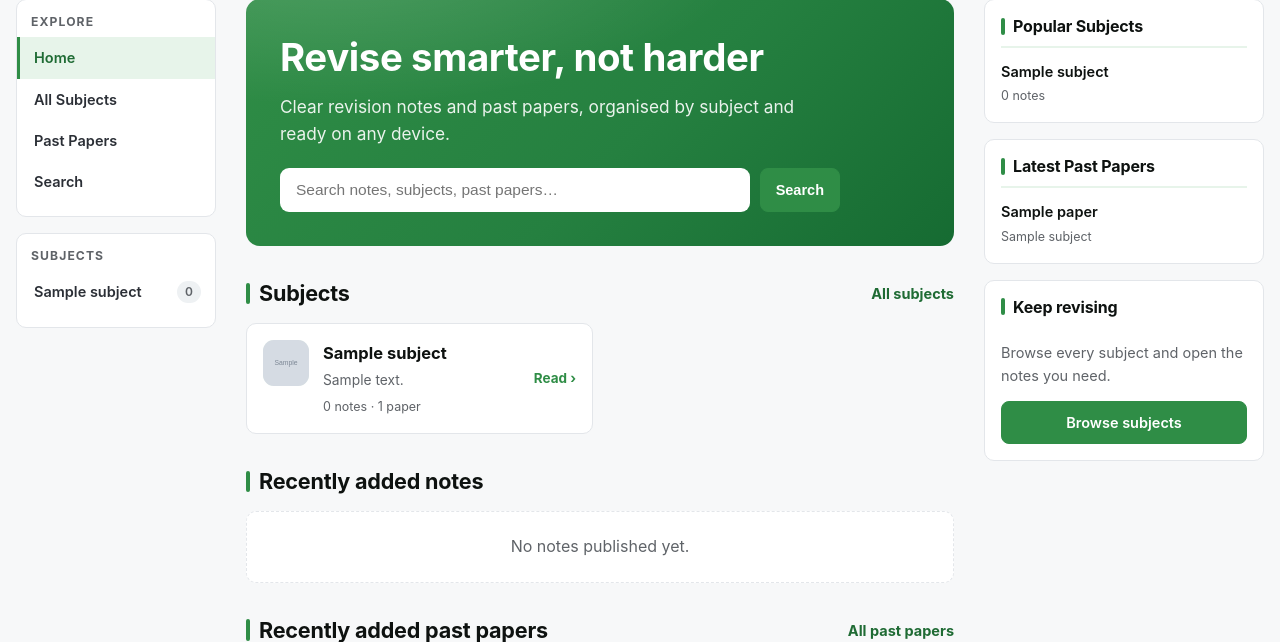
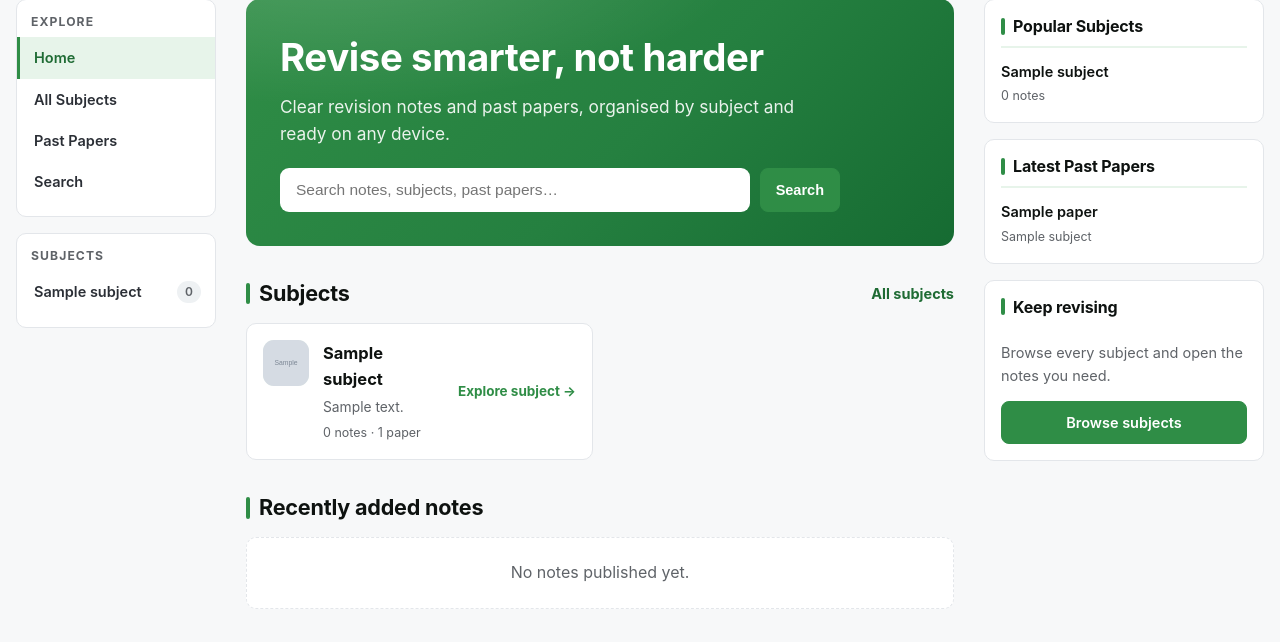
Before and after one commit to 1772hojaz/answered, a PHP site: page / in a window 1280 px wide. Shown: the part 137-779 px from the top of the page. Run offline with PHP 8.4, Linux system fonts and the light colour scheme; tables that the repository leaves empty hold one stand-in row (values such as "Sample post"); grey boxes marked "Sample" are stand-in pictures.

Commit message:
Refine resource cards and capture breadcrumb metadata

```diff
--- a/htdocs/includes/components.php
+++ b/htdocs/includes/components.php
@@ -18,6 +18,7 @@ if (!defined('APP_BOOTSTRAPPED')) {
  */
 function breadcrumbs(array $links): void
 {
+    $GLOBALS['seo_breadcrumbs'] = $links;
     echo '<nav class="breadcrumbs" aria-label="Breadcrumb"><ol>';
     $count = count($links);
     foreach ($links as $i => $link) {
@@ -84,7 +85,7 @@ function render_subject_grid(array $subjects): void
                 . '</span>';
         }
         echo '</span>';
-        echo '<span class="gfg-card-go" aria-hidden="true">Read &rsaquo;</span>';
+        echo '<span class="gfg-card-go" aria-hidden="true">Explore subject &rarr;</span>';
         echo '</a>';
     }
     echo '</div>';
@@ -105,6 +106,7 @@ function render_note_list(array $notes, bool $withExcerpt = false): void
     echo '<ul class="gfg-list">';
     foreach ($notes as $note) {
         echo '<li class="gfg-item">';
+        echo '<span class="gfg-item-icon note-icon" aria-hidden="true"><svg width="20" height="20" viewBox="0 0 24 24" fill="none" stroke="currentColor" stroke-width="1.5"><path d="M6 3h9l4 4v14H6zM14 3v5h5M9 12h7M9 16h5"/></svg></span>';
         echo '<div class="gfg-item-body">';
         echo '<a class="gfg-item-title" href="' . e(url('/notes/' . $note['slug'])) . '">' . e($note['title']) . '</a>';
         echo '<div class="gfg-item-meta">';
```
